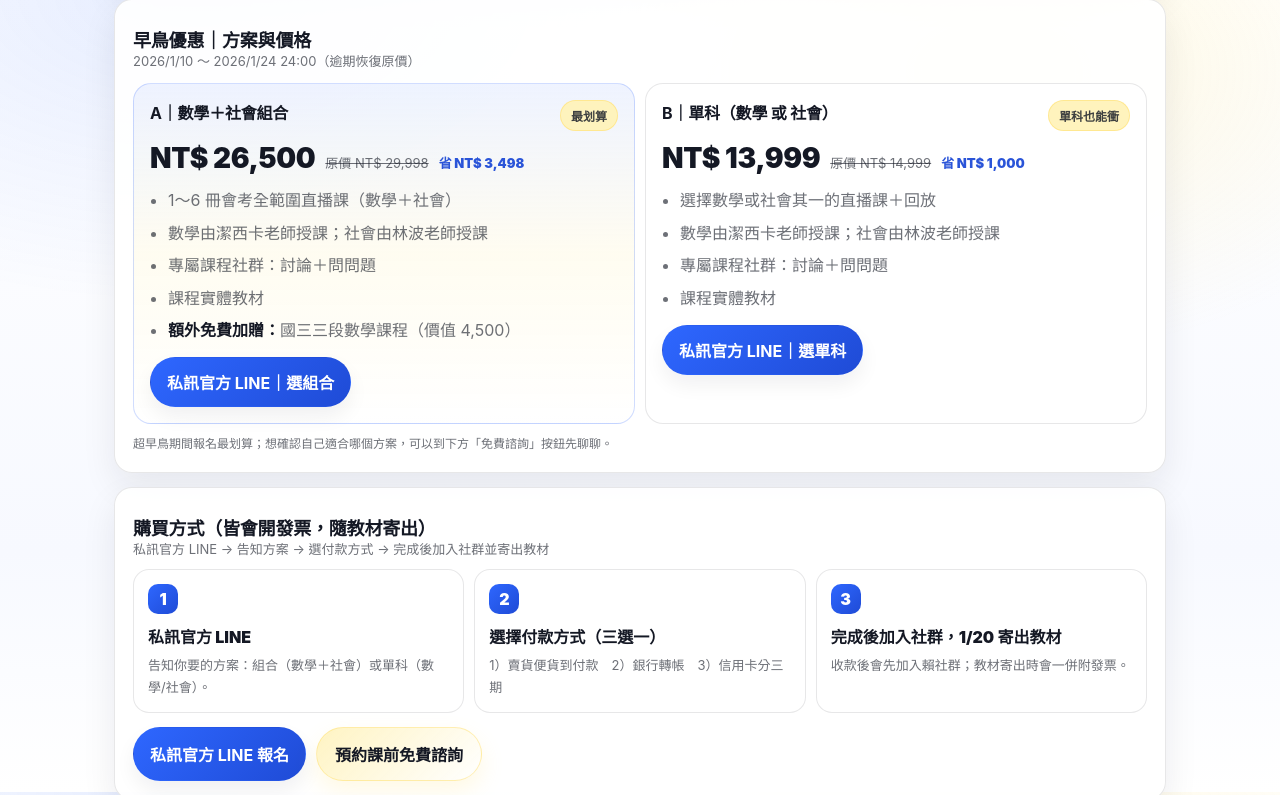
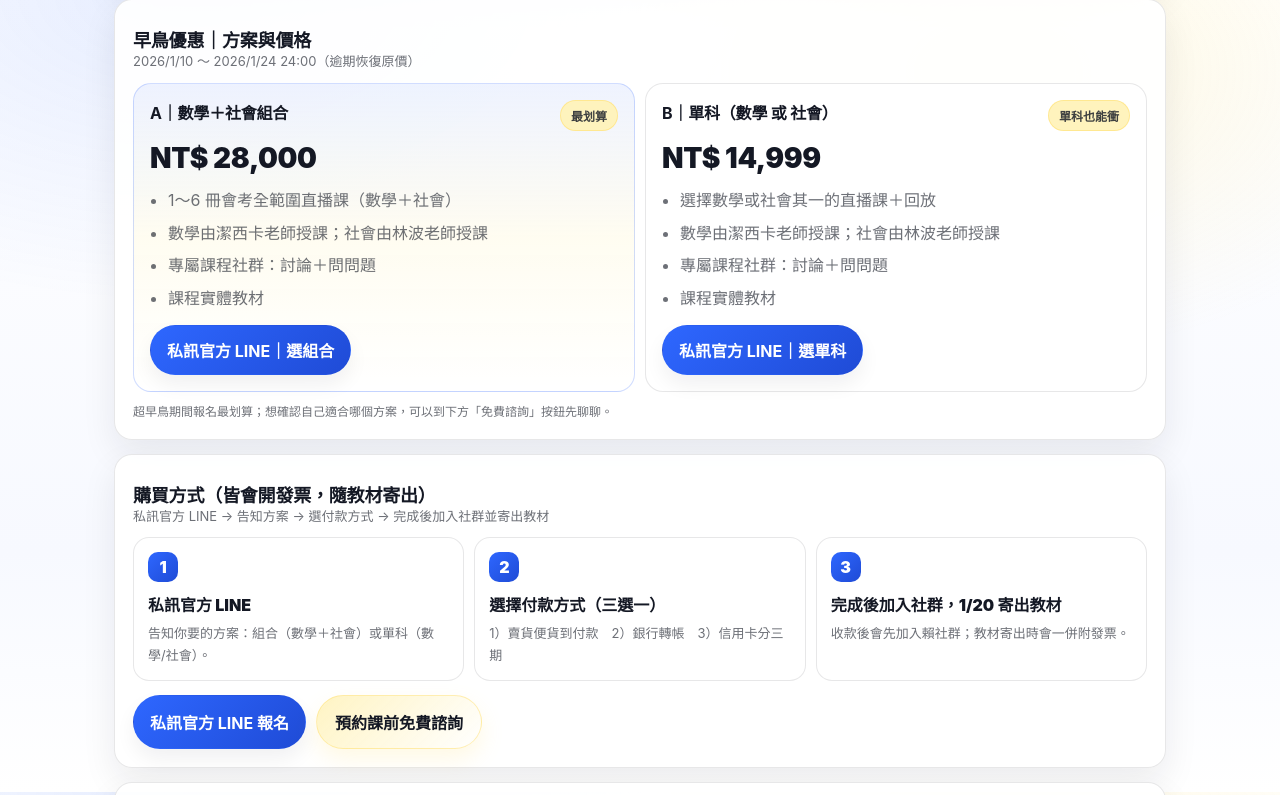
Before and after one commit to supportjes/jessicaclass, a plain HTML site: page index.html in a window 1280 px wide. Shown: the part 2408-3203 px from the top of the page. Drawn offline with Linux system fonts and the light colour scheme.

Commit message:
Update index.html

```diff
--- a/index.html
+++ b/index.html
@@ -1053,16 +1053,14 @@
                             <div class="tag">最划算</div>
                         </div>
                         <div class="money">
-                            <div class="now">NT$ 26,500</div>
-                            <div class="was">原價 NT$ 29,998</div>
-                            <div class="save">省 NT$ 3,498</div>
+                            <div class="now">NT$ 28,000</div>
                         </div>
                         <ul>
                             <li>1～6 冊會考全範圍直播課（數學＋社會）</li>
                             <li>數學由潔西卡老師授課；社會由林波老師授課</li>
                             <li>專屬課程社群：討論＋問問題</li>
                             <li>課程實體教材</li>
-                            <li><strong style="color:var(--text)">額外免費加贈：</strong>國三三段數學課程（價值 4,500）</li>
+
                         </ul>
                         <div style="display:flex;gap:10px;flex-wrap:wrap;margin-top:14px">
                             <a class="btn primary" href="https://lin.ee/y1YxSPG" target="_blank" rel="noopener">私訊官方
@@ -1076,9 +1074,8 @@
                             <div class="tag">單科也能衝</div>
                         </div>
                         <div class="money">
-                            <div class="now">NT$ 13,999</div>
-                            <div class="was">原價 NT$ 14,999</div>
-                            <div class="save">省 NT$ 1,000</div>
+                            <div class="now">NT$ 14,999</div>
+
                         </div>
                         <ul>
                             <li>選擇數學或社會其一的直播課＋回放</li>
@@ -1173,7 +1170,7 @@
                 </ul>
 
                 <div style="display:flex;gap:10px;flex-wrap:wrap;margin-top:14px">
-                    <a class="btn primary" href="https://lin.ee/y1YxSPG" target="_blank" rel="noopener">現在就趁超早鳥優惠來報名</a>
+                    <a class="btn primary" href="https://lin.ee/y1YxSPG" target="_blank" rel="noopener">現在就來補強報名</a>
                     <button class="btn soft" type="button" id="openConsultBottom">預約課前免費諮詢</button>
                 </div>
             </section>
@@ -1502,6 +1499,8 @@
         </script>
 
 
+
+
     </body>
 
 </html>
```
